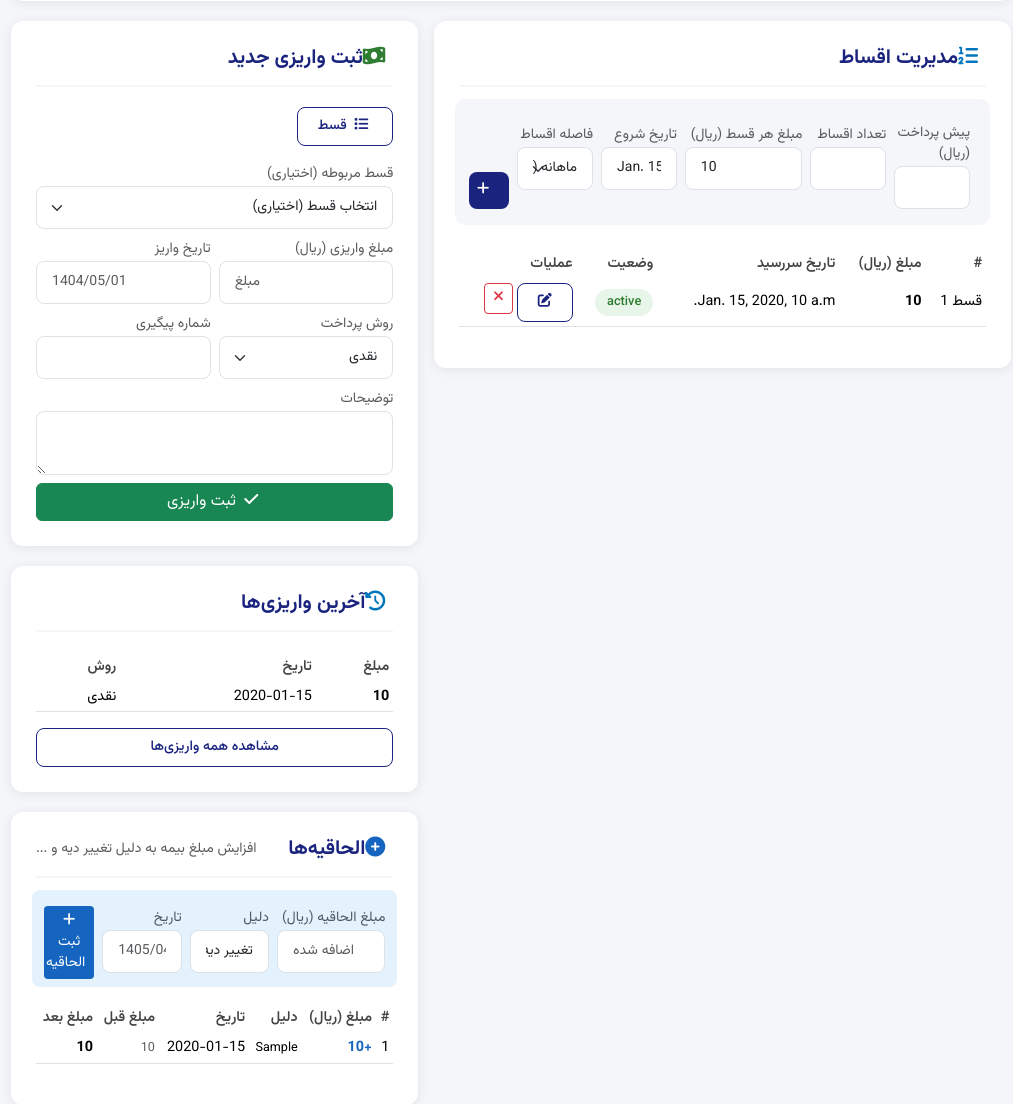
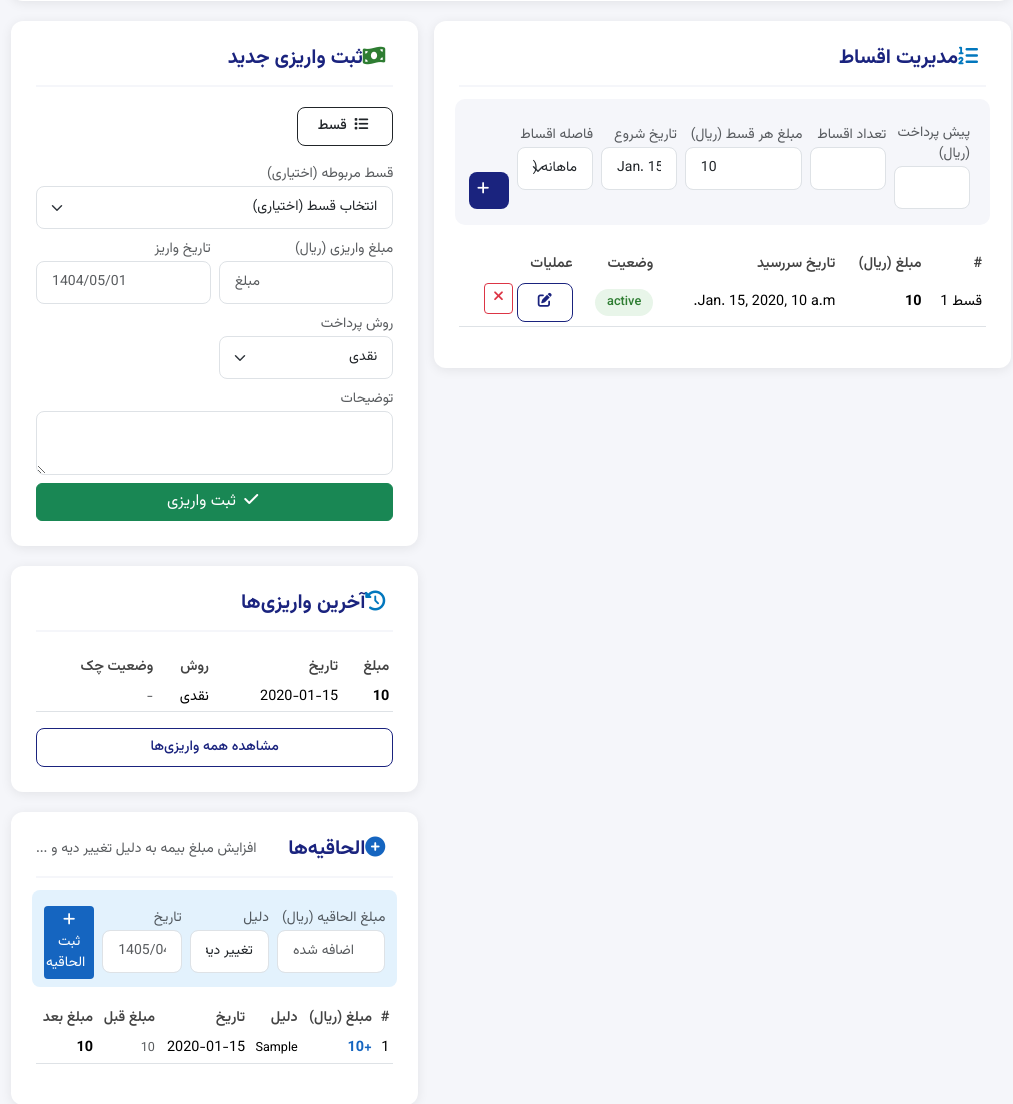
Before and after one commit to persiansun/insurance-accounting, a Django app: template policies/templates/policies/policy_detail.html in a window 1280 px wide. Shown: the part 902-2006 px from the top of the page, without its empty margins (9-1022 px from the left). Run offline with Django 5.2, Linux system fonts and the light colour scheme; tables that the repository leaves empty hold one stand-in row (values such as "Sample post"); the template is opened without the code that fills it: values that come from a table or form of the project are taken from there, most other values are stand-ins (such as "Sample title", 1, 10 or a date in 2020); data that the repository does not hold is empty.

Commit message:
Add cheque payment fields and toggle UI

```diff
--- a/policies/models.py
+++ b/policies/models.py
@@ -268,6 +268,25 @@ class Payment(models.Model):
         help_text='شماره پیگیری یکتا - نمی‌تواند تکراری باشد'
     )
     notes = models.TextField('توضیحات', blank=True, null=True)
+
+    # Cheque-specific fields
+    check_due_date = models.CharField(
+        'تاریخ سررسید چک', max_length=20, blank=True, null=True,
+        help_text="فرمت: 1405/04/29"
+    )
+    check_bank_name = models.CharField(
+        'نام بانک', max_length=200, blank=True, null=True
+    )
+    CHECK_STATUS_CHOICES = [
+        ('pending', 'در انتظار وصول'),
+        ('cleared', 'پاس شده'),
+        ('returned', 'برگشت خورده'),
+    ]
+    check_status = models.CharField(
+        'وضعیت چک', max_length=20, choices=CHECK_STATUS_CHOICES,
+        blank=True, null=True, default=None,
+        help_text='وضعیت وصول چک'
+    )
     created_at = models.DateTimeField('تاریخ ثبت', auto_now_add=True)
 
     class Meta:
@@ -286,6 +305,12 @@ class Payment(models.Model):
 
         is_new = self.pk is None
         super().save(*args, **kwargs)
+
+        # When cheque is marked as cleared, mark installment as paid
+        if not is_new and self.payment_method == 'check' and self.check_status == 'cleared' and self.installment:
+            self.installment.status = 'paid'
+            self.installment.save(update_fields=['status'])
+            return
 
         if is_new and self.installment:
             with transaction.atomic():
--- a/policies/templates/policies/policy_detail.html
+++ b/policies/templates/policies/policy_detail.html
@@ -378,13 +378,13 @@
                     <div class="col-12">
                         <div class="d-flex gap-2 mb-2">
                             {% if policy.down_payment and policy.down_payment > 0 and not policy.down_payment_paid %}
-                            <label class="btn btn-outline-custom btn-sm active" id="dp_btn" onclick="selectPaymentType('down_payment')">
-                                <input type="radio" name="payment_type" value="down_payment" checked hidden>
+                            <label class="btn btn-outline-custom btn-sm" id="dp_btn" onclick="selectPaymentType('down_payment')">
+                                <input type="radio" name="payment_type" value="down_payment" hidden>
                                 <i class="fas fa-hand-holding-usd ms-1"></i> پیش پرداخت
                             </label>
                             {% endif %}
-                            <label class="btn btn-outline-custom btn-sm" id="inst_btn" onclick="selectPaymentType('installment')">
-                                <input type="radio" name="payment_type" value="installment" hidden>
+                            <label class="btn btn-outline-custom btn-sm active" id="inst_btn" onclick="selectPaymentType('installment')">
+                                <input type="radio" name="payment_type" value="installment" checked hidden>
                                 <i class="fas fa-list ms-1"></i> قسط
                             </label>
                         </div>
@@ -402,17 +402,15 @@
                     </div>
                     <div class="col-6">
                         <label class="small text-muted">مبلغ واریزی (ریال)</label>
-                        <input type="number" name="amount" class="form-control form-control-sm"
-                               dir="ltr" placeholder="مبلغ" required>
+                        <input type="number" name="amount" class="form-control form-control-sm" dir="ltr" placeholder="مبلغ" required>
                     </div>
                     <div class="col-6">
                         <label class="small text-muted">تاریخ واریز</label>
-                        <input type="text" name="payment_date" class="form-control form-control-sm"
-                               dir="ltr" placeholder="1404/05/01" required>
+                        <input type="text" name="payment_date" class="form-control form-control-sm" dir="ltr" placeholder="1404/05/01" required>
                     </div>
                     <div class="col-6">
                         <label class="small text-muted">روش پرداخت</label>
-                        <select name="payment_method" class="form-select form-select-sm">
+                        <select name="payment_method" class="form-select form-select-sm" onchange="toggleChequeFields(this.value)">
                             <option value="cash">نقدی</option>
                             <option value="card">کارت به کارت</option>
                             <option value="check">چک</option>
@@ -420,9 +418,25 @@
                             <option value="other">سایر</option>
                         </select>
                     </div>
-                    <div class="col-6">
-                        <label class="small text-muted">شماره پیگیری</label>
+                    <div class="col-6 cheque-field">
+                        <label class="small text-muted">شماره چک</label>
                         <input type="text" name="reference_number" class="form-control form-control-sm" dir="ltr">
+                    </div>
+                    <div class="col-6 cheque-field">
+                        <label class="small text-muted">تاریخ سررسید چک</label>
+                        <input type="text" name="check_due_date" class="form-control form-control-sm date-input" dir="ltr" placeholder="1405/04/29">
+                    </div>
+                    <div class="col-6 cheque-field">
+                        <label class="small text-muted">نام بانک</label>
+                        <input type="text" name="check_bank_name" class="form-control form-control-sm">
+                    </div>
+                    <div class="col-12 cheque-field">
+                        <label class="small text-muted">وضعیت چک</label>
+                        <select name="check_status" class="form-select form-select-sm">
+                            <option value="pending">در انتظار وصول</option>
+                            <option value="cleared">پاس شده</option>
+                            <option value="returned">برگشت خورده</option>
+                        </select>
                     </div>
                     <div class="col-12">
                         <label class="small text-muted">توضیحات</label>
@@ -450,6 +464,7 @@
                                 <th>مبلغ</th>
                                 <th>تاریخ</th>
                                 <th>روش</th>
+                                <th>وضعیت چک</th>
                             </tr>
                         </thead>
                         <tbody>
@@ -458,6 +473,19 @@
                                 <td class="fw-bold">{{ p.amount|intcomma }}</td>
                                 <td>{{ p.payment_date }}</td>
                                 <td>{{ p.get_payment_method_display }}</td>
+                                <td>
+                                    {% if p.payment_method == 'check' and p.check_status %}
+                                        {% if p.check_status == 'cleared' %}
+                                            <span class="status-badge status-paid">✅ پاس شده</span>
+                                        {% elif p.check_status == 'returned' %}
+                                            <span class="status-badge status-overdue">❌ برگشت</span>
+                                        {% else %}
+                                            <span class="status-badge status-pending">⏳ در انتظار</span>
+                                        {% endif %}
+                                    {% else %}
+                                        <span class="text-muted">-</span>
+                                    {% endif %}
+                                </td>
                             </tr>
                             {% endfor %}
                         </tbody>
@@ -629,6 +657,20 @@
         }
     }
 
+    // Toggle cheque fields visibility
+    function toggleChequeFields(method) {
+        var fields = document.querySelectorAll('.cheque-field');
+        fields.forEach(function(f) {
+            f.style.display = method === 'check' ? 'block' : 'none';
+        });
+    }
+
+    // Auto-toggle on load
+    document.addEventListener('DOMContentLoaded', function() {
+        var methodSelect = document.querySelector('select[name="payment_method"]');
+        if (methodSelect) toggleChequeFields(methodSelect.value);
+    });
+
     // Auto-select down payment if that's the first option
     document.addEventListener('DOMContentLoaded', function() {
         var dpRadio = document.querySelector('input[name="payment_type"][value="down_payment"]');
```
Also changed, not shown: policies/forms.py (+15 -2 lines), policies/migrations/0008_cheque_payment_fields.py (added).
